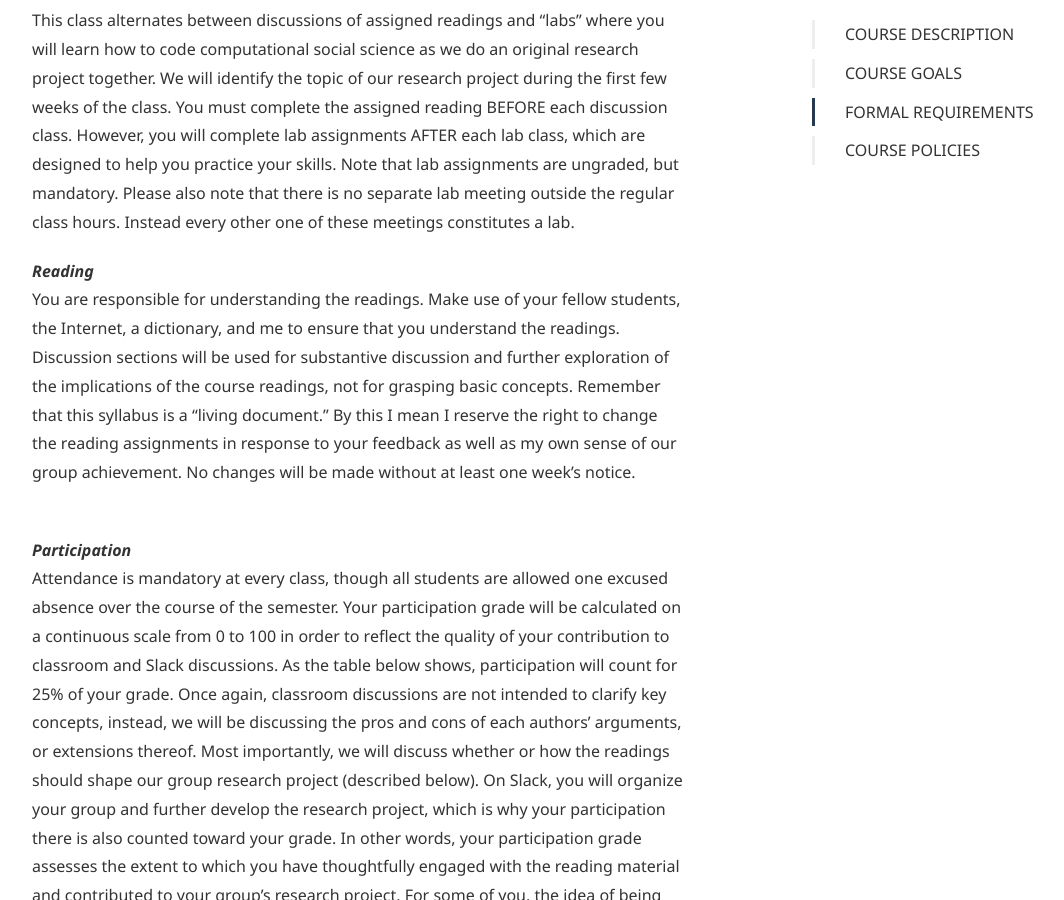
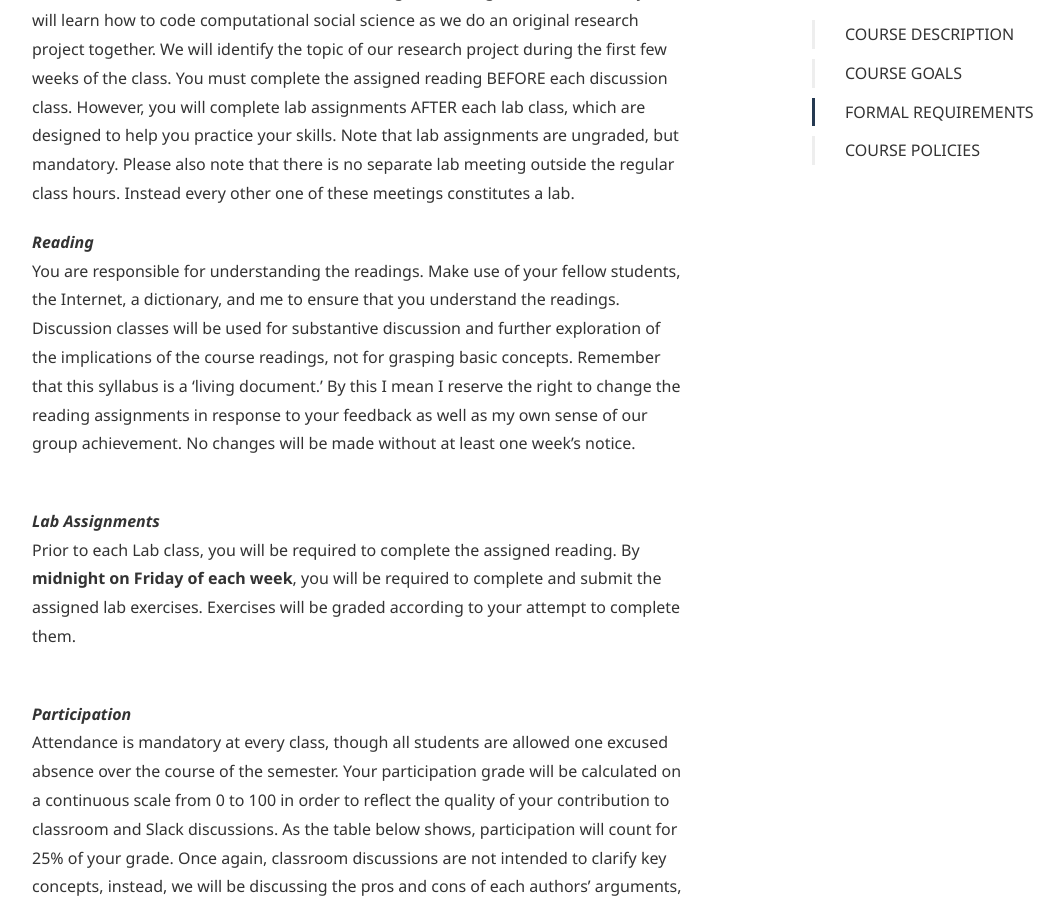
Before and after one commit to dssoc/dssoc.github.io, a Jekyll site: the page built from course.md, in a window 1280 px wide and 900 px high, scrolled down 3476 px. Shown: the whole window, without its empty margins (38-1102 px from the left). Built offline with Jekyll 4.4.1, drawn with Linux system fonts in a browser that asks for light colours; some web fonts are replaced; some of the changed text lies outside the part shown.

Commit message:
update courses

```diff
--- a/course.md
+++ b/course.md
@@ -46,7 +46,7 @@
 
 ***Annotated Computer Code***
 <br/>
-At the end of each class on Thursday, I will upload the code we write together to the Github site linked above in order to help you practice your coding skills and, eventually, contribute to the code that we will write together as part of our group project.
+At the end of each Lab class, I will upload the code we write together to the Github site linked above in order to help you practice your coding skills and, eventually, contribute to the code that we will write together as part of our group project.
 <br/><br/>
 
 ***Stack Overflow***
@@ -78,8 +78,15 @@
 
 ***Reading***
 <br/>
-You are responsible for understanding the readings. Make use of your fellow students, the Internet, a dictionary, and me to ensure that you understand the readings. Discussion sections will be used for substantive discussion and further exploration of the implications of the course readings, not for grasping basic concepts. Remember that this syllabus is a “living document.” By this I mean I reserve the right to change the reading assignments in response to your feedback as well as my own sense of our group achievement. No changes will be made without at least one week’s notice.
+You are responsible for understanding the readings. Make use of your fellow students, the Internet, a dictionary, and me to ensure that you understand the readings. Discussion classes will be used for substantive discussion and further exploration of the implications of the course readings, not for grasping basic concepts. Remember that this syllabus is a 'living document.' By this I mean I reserve the right to change the reading assignments in response to your feedback as well as my own sense of our group achievement. No changes will be made without at least one week's notice.
 <br/><br/>
+
+***Lab Assignments***
+<br/>
+Prior to each Lab class, you will be required to complete the assigned reading. By **midnight on Friday of each week**, you will be required to complete and submit the assigned lab exercises.
+Exercises will be graded according to your attempt to complete them.
+<br/><br/>
+
 
 ***Participation***
 <br/>
```
